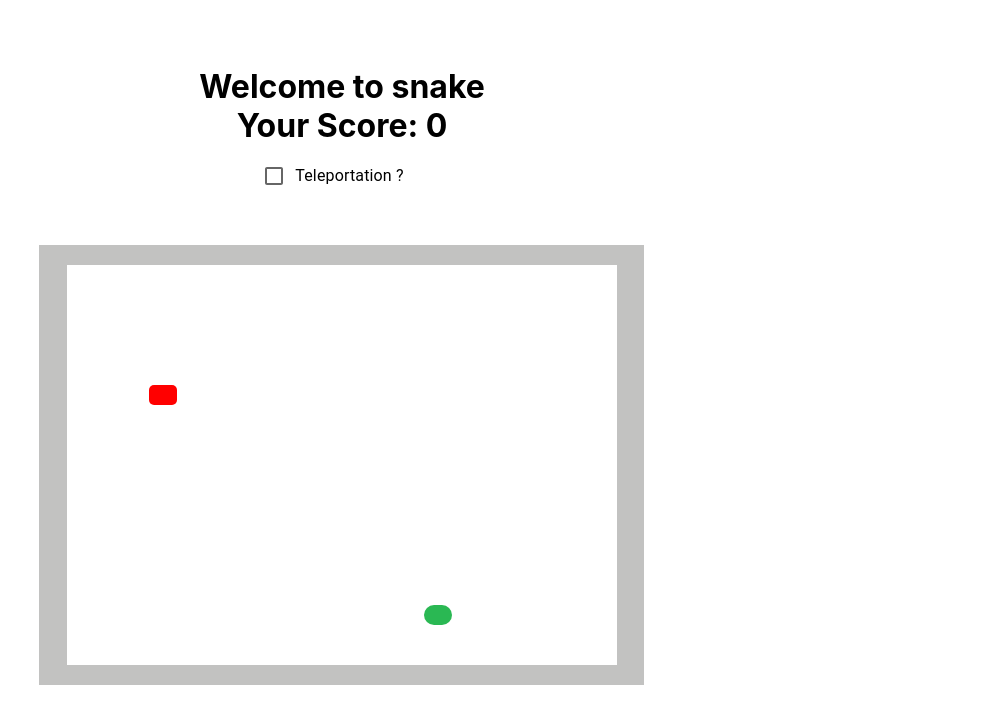
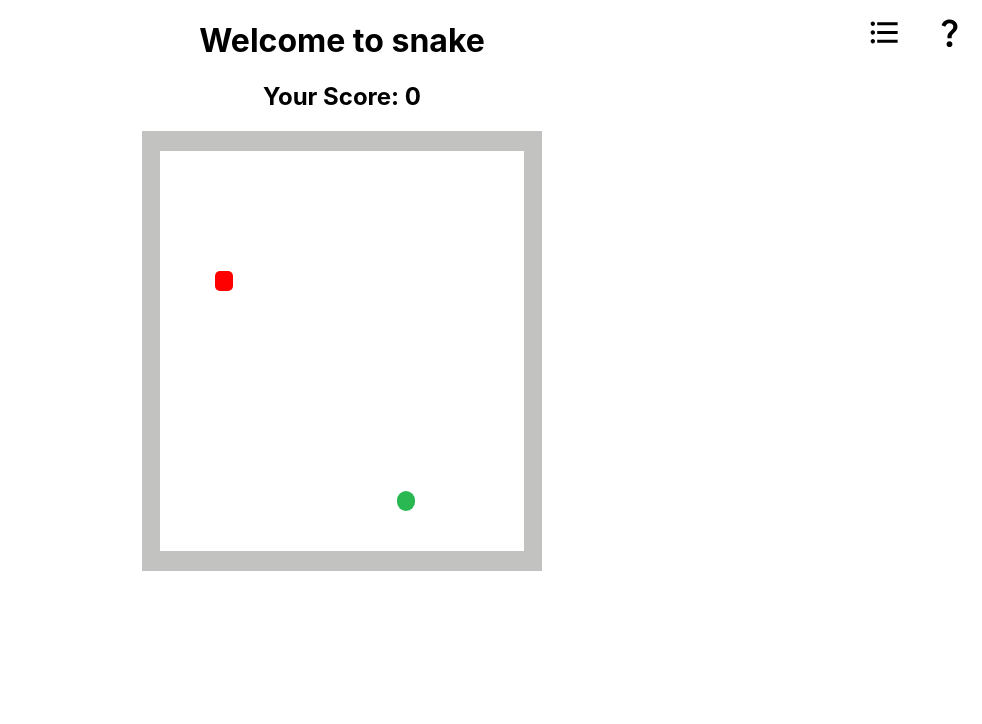
Before and after one commit to omnedatis/snake, a Next.js app: page / in a window 1280 px wide. Shown: the top 724 px of the page, without its empty margins (298-1280 px from the left). Built offline with nearby package versions, Linux system fonts and the light colour scheme.

Commit message:
feat: css styling

```diff
--- a/components/GameBoard.js
+++ b/components/GameBoard.js
@@ -5,7 +5,7 @@ export default function GameBoard(props) {
     const wallCoordinates = props.wallCoordinates
     const appleCoordinate = props.appleCoordinate
     const blockCoordinates = props.blockCoordinates
-    return Array(_pixelNumber).fill().slice().map(($, i) => {
+    const board = Array(_pixelNumber).fill().slice().map(($, i) => {
         const rowItems = Array(_pixelNumber).fill().slice().map(($, j) =>{
             const isSnake = snakeCoordinates.includes(`${j}_${i}`);
             const isWall = wallCoordinates.has(`${j}_${i}`);
@@ -28,6 +28,7 @@ export default function GameBoard(props) {
             return <div key ={`item_${j}_${i}`} className={name.join(" ")} style={{flexGrow:1}}>&nbsp;</div>
         })
 
-        return <div key={`row_${i}`} className={styles.row}>{rowItems}</div>
+        return <div key={`row_${i}`} className={styles.row} >{rowItems}</div>
     })
+    return <div style={{height:'50vmin', width:'50vmin'}}>{board}</div>
 }
--- a/package.json
+++ b/package.json
@@ -11,6 +11,7 @@
   "dependencies": {
     "@emotion/react": "^11.9.3",
     "@emotion/styled": "^11.9.3",
+    "@mui/icons-material": "^5.8.4",
     "@mui/material": "^5.9.1",
     "moment": "^2.29.4",
     "next": "12.2.2",
--- a/pages/index.js
+++ b/pages/index.js
@@ -1,12 +1,11 @@
-import Head from 'next/head'
-import Image from 'next/image'
-import styles from '../styles/Home.module.css'
-import GameBoard from '../components/GameBoard'
-import { useEffect, useState } from 'react'
-import GameOverDialog from '../components/GameOverDialog'
-import moment from 'moment'
-import { useRouter } from 'next/router'
-import { Checkbox, FormControlLabel, FormGroup } from '@mui/material'
+import styles from '../styles/Home.module.css';
+import GameBoard from '../components/GameBoard';
+import { useEffect, useState } from 'react';
+import GameOverDialog from '../components/GameOverDialog';
+import { useRouter } from 'next/router';
+import { Checkbox, FormControlLabel, FormGroup } from '@mui/material';
+import QuestionMarkIcon from '@mui/icons-material/QuestionMark';
+import FormatListBulletedIcon from '@mui/icons-material/FormatListBulleted';
 
 // definitions
 const randomInteger = function (min, max) {
@@ -71,27 +70,28 @@ const snakeGo = function (coordinate, direction) {
   return ret.join('_');
 }
 
-
 export default function Home(props) {
   // props
   const pixelNumber = props.pixelNumber;
+  const allowedDirections = new Map(Object.entries(JSON.parse(props.allowedDirections)));
   const { isGameOver, setIsGameOver } = props;
 
   // const and func
-  const allowedDirections = new Map();
-  allowedDirections.set('ArrowDown', 'ArrowDown');
-  allowedDirections.set('ArrowUp', 'ArrowUp');
-  allowedDirections.set('ArrowLeft', 'ArrowLeft');
-  allowedDirections.set('ArrowRight', 'ArrowRight');
+
   const wallCoordinates = getWallCordinates(pixelNumber);
   const handleKeyUp = function (e) {
     const direction = allowedDirections.get(e.key);
+    console.log(allowedDirections)
     if (direction) {
       const newCoordinate = snakeGo(snakeCoordinates[0], direction);
       if (newCoordinate === snakeCoordinates[1]) return;
       setSnakeDirection(direction);
     }
   }
+  const handleClick = e => {
+    console.log('jkjkjk')
+    setSnakeDirection(undefined)
+  };
   const router = useRouter();
   let { delay, teleport } = router.query
   teleport = teleport ? true : false
@@ -105,7 +105,7 @@ export default function Home(props) {
   const [score, setScore] = useState(-1);
   const [teleportOK, setTeleportOK] = useState(teleport);
   const [blockCoordinates, setBlockCoordinates] = useState([])
-  const [count, setCount]  = useState(0)
+  const [count, setCount] = useState(0)
 
   useEffect(() => {
     const t = setInterval(() => {
@@ -163,60 +163,51 @@ export default function Home(props) {
     <div style={{ display: 'flex', flexDirection: "column", justifyContent: "center", height: '100vh' }}
       tabIndex={0}
       onKeyDown={handleKeyUp}
-      onClick={e => setSnakeDirection(undefined)}>
+      onClick={handleClick}>
       <GameOverDialog OverDialogOn={OverDialogOn} setIsGameOver={setIsGameOver} setOverDialogOn={setOverDialogOn} />
-      <div className={styles.row}>
-        <div className={styles.row}>
-
+      <div style={{ position: 'relative' }}>
+        <div className={[styles.mid, styles.col].join(" ")} style={{ textAlign: "center", position: 'absolute', left: 0, right: 0, marginLeft: 'auto', marginRight: 'auto', alignItems: 'stretch' }}>
+          <h1>Welcome to snake</h1>
+          <h2 style={{ marginTop: 0 }}>Your Score: {score}</h2>
+          <div className={[styles.mid, styles.col].join(" ")} style={{ alignItems: 'center', flexGrow: 1.5 }}>
+            <GameBoard pixelNumber={pixelNumber}
+              snakeCoordinates={snakeCoordinates}
+              appleCoordinate={appleCoordinate}
+              wallCoordinates={wallCoordinates}
+              blockCoordinates={blockCoordinates} />
+          </div>
         </div>
-        <h1 className={[styles.mid, styles.col].join(" ")} style={{ textAlign: "center" }}>
-          <div>&nbsp;</div>
-          <span>Welcome to snake</span>
-          <span>Your Score: {score}</span>
-          <div style={{ height: "10px" }}></div>
-          <FormGroup>
-            <FormControlLabel control={<Checkbox checked={teleportOK} onClick={e => setTeleportOK(!teleportOK)} />} label="Teleportation ?" />
-          </FormGroup>
-        </h1>
-        <div className={styles.row} >
-
+        <div className={styles.col} style={{ alignSelf: 'start', alignItems: 'stretch' }}>
+          <div className={styles.row} style={{ justifyContent: 'flex-end' }}>
+            <FormatListBulletedIcon fontSize="large" style={{ margin: '15px' }} />
+            <QuestionMarkIcon fontSize="large" style={{ margin: '15px' }} />
+          </div>
         </div>
       </div>
-      <div className={styles.row} style={{ flexGrow: 3 }}>
-        <div className={styles.row}>
-
-        </div>
-        <div className={[styles.mid, styles.col].join(" ")} style={{ alignItems: 'stretch', flexGrow: 1.5 }}>
-          <GameBoard pixelNumber={pixelNumber}
-            snakeCoordinates={snakeCoordinates}
-            appleCoordinate={appleCoordinate}
-            wallCoordinates={wallCoordinates}
-            blockCoordinates={blockCoordinates} />
-        </div>
-        <div className={styles.row}>
-
-        </div>
-      </div>
-
       <div className={styles.row}>
         <h1>&nbsp;</h1>
-
       </div>
     </div>
 
   )
-
 }
 
 export async function getServerSideProps() {
   const pixelNumber = 20;
-  const snakeStart = `${randomInteger(1, pixelNumber)}_${randomInteger(1, pixelNumber)}`
-  const appleStart = getEmptyCoordinate([snakeStart], pixelNumber)
+  const snakeStart = `${randomInteger(1, pixelNumber)}_${randomInteger(1, pixelNumber)}`;
+  const appleStart = getEmptyCoordinate([snakeStart], pixelNumber);
+  const allowedDirections = new Map([
+    ['ArrowDown', 'ArrowDown'],
+    ['ArrowUp', 'ArrowUp'],
+    ['ArrowLeft', 'ArrowLeft'],
+    ['ArrowRight', 'ArrowRight']
+  ]);
   return {
     props: {
       snakeStart: snakeStart,
       pixelNumber: pixelNumber,
       appleStart: appleStart,
+      allowedDirections: JSON.stringify(Object.fromEntries(allowedDirections))
     }
   }
 }
```
Also changed, not shown: 1 other file (tests, documents, lock files or other folders).
